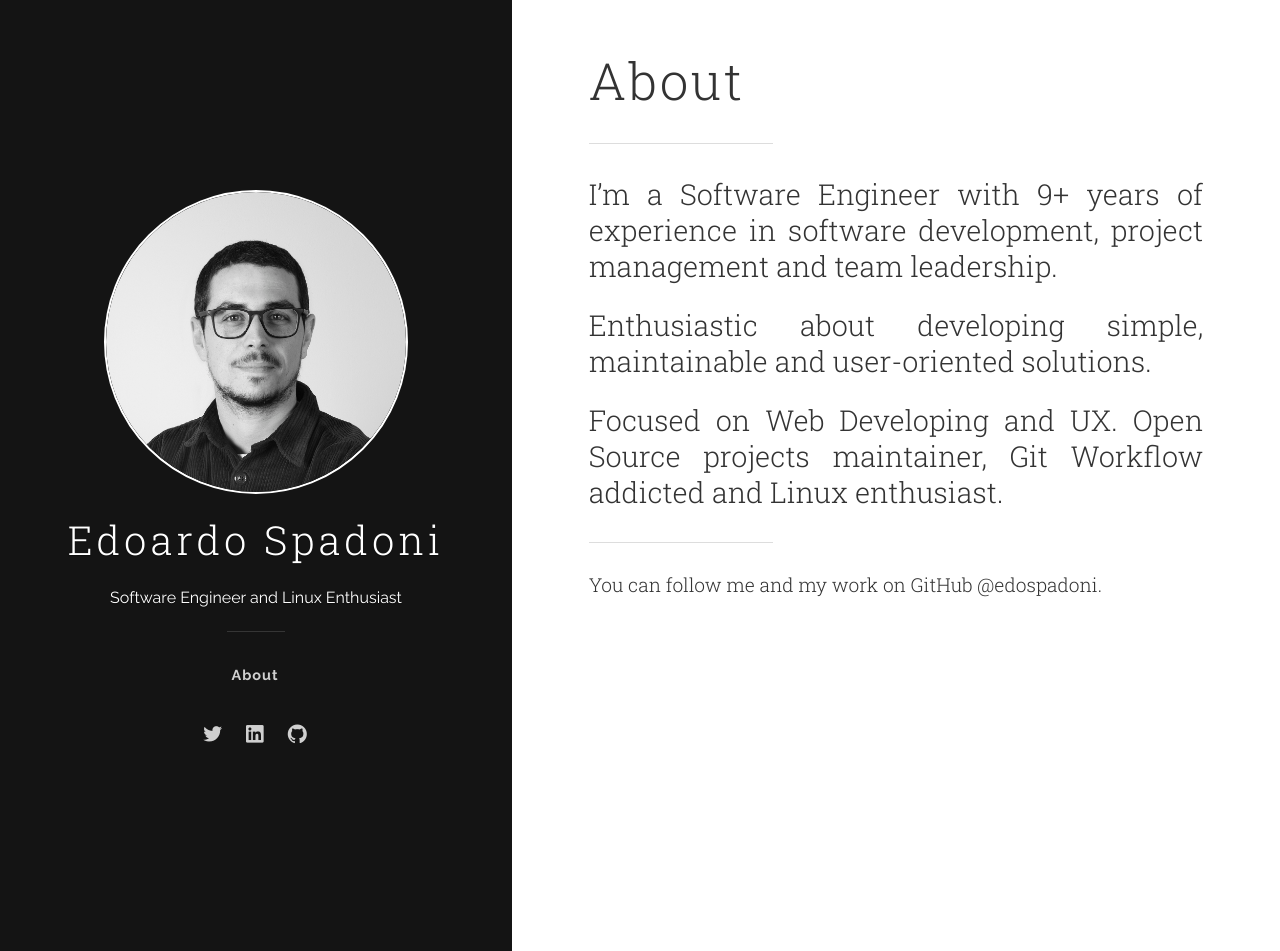
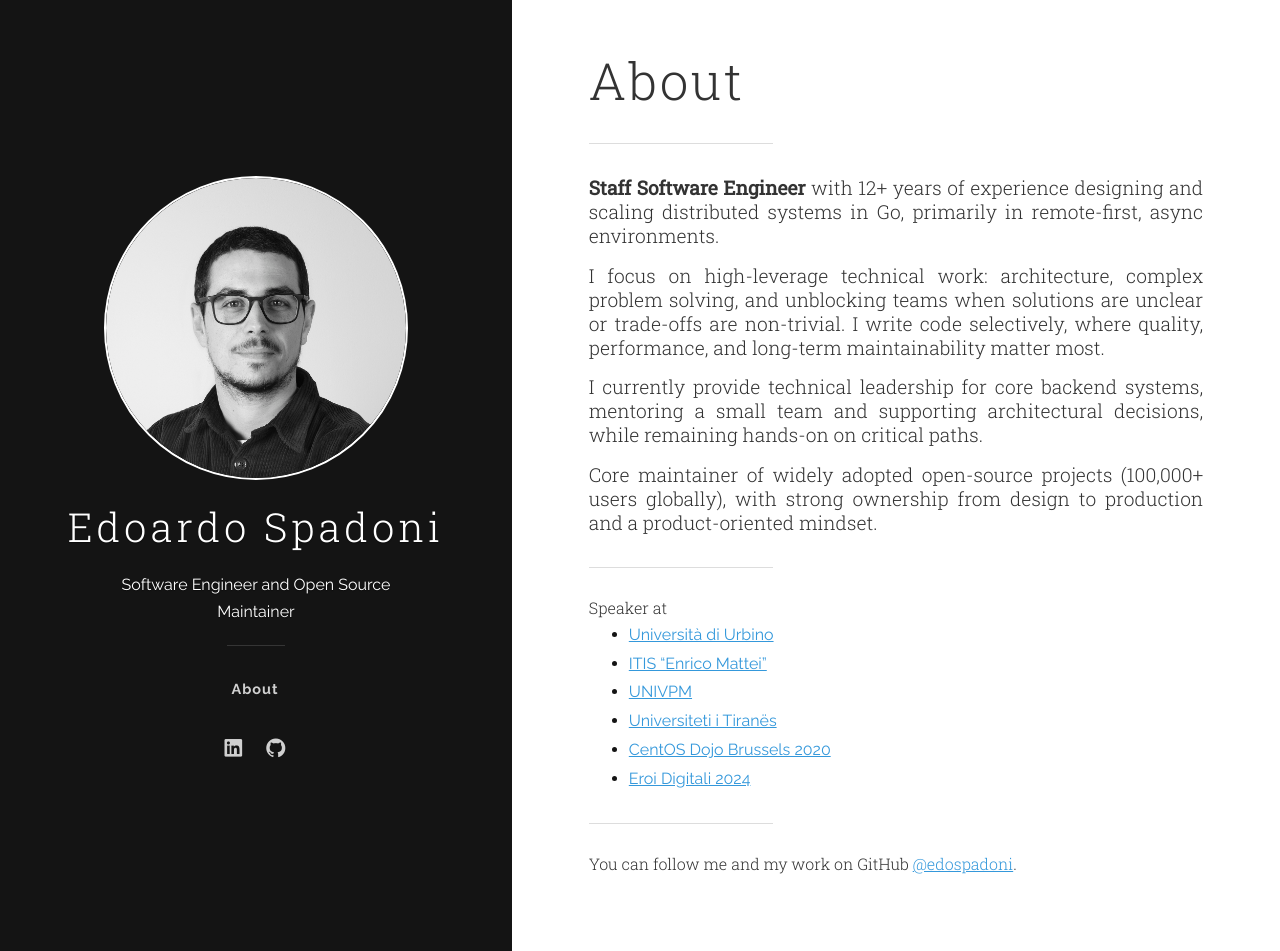
Before and after one commit to edospadoni/edospadoni.github.io, a Jekyll site: the page built from _posts/2016-11-25-about.markdown, in a window 1280 px wide and 951 px high. Built offline with Jekyll 4.4.1, drawn with Linux system fonts in a browser that asks for light colours; nearby versions of some CDN libraries.

Commit message:
update personal site

```diff
--- a/_config.yml
+++ b/_config.yml
@@ -1,6 +1,6 @@
 # Site settings
 title: Edoardo Spadoni
-description: 'Software Engineer and Linux Enthusiast'
+description: 'Software Engineer and Open Source Maintainer'
 url: 'https://edospadoni.github.io'
 baseurl: ''
 
@@ -8,7 +8,6 @@ author:
   name: 'Edoardo Spadoni'
   github_username:  edospadoni
   linkedin_username:  edospadoni
-  twitter_username: edospadoni
 
 defaults:
   -
--- a/_posts/2016-11-25-about.markdown
+++ b/_posts/2016-11-25-about.markdown
@@ -5,12 +5,25 @@ date: 2016-11-25T16:00:00.000Z
 
 ---
 
-### I’m a Software Engineer with 9+ years of experience in software development, project management and team leadership.
+#### **Staff Software Engineer** with 12+ years of experience designing and scaling distributed systems in Go, primarily in remote-first, async environments.
 
-### Enthusiastic about developing simple, maintainable and user-oriented solutions.
+#### I focus on high-leverage technical work: architecture, complex problem solving, and unblocking teams when solutions are unclear or trade-offs are non-trivial. I write code selectively, where quality, performance, and long-term maintainability matter most.
 
-### Focused on Web Developing and UX. Open Source projects maintainer, Git Workflow addicted and Linux enthusiast.
+#### I currently provide technical leadership for core backend systems, mentoring a small team and supporting architectural decisions, while remaining hands-on on critical paths.
+
+#### Core maintainer of widely adopted open-source projects (100,000+ users globally), with strong ownership from design to production and a product-oriented mindset.
 
 ---
 
-#### You can follow me and my work on GitHub @edospadoni.
+##### Speaker at
+
+- [Università di Urbino](https://informatica.uniurb.it/seminars/lopen-source-per-creare-distribuzioni-linux-personalizzate-il-caso-nethserver/)
+- [ITIS "Enrico Mattei"](https://community.nethserver.org/t/nethserver-at-itis-urbino-pu-italy/3076)
+- [UNIVPM](https://www.eventbrite.it/e/registrazione-lopen-source-per-creare-distribuzioni-linux-personalizzate-il-caso-nethserver-25315382992)
+- [Universiteti i Tiranës](https://www.linkedin.com/posts/nethesis_questi-giorni-giacomo-ed-edoardo-spadoni-activity-6339777431150428160-g1Zl)
+- [CentOS Dojo Brussels 2020](https://www.youtube.com/watch?v=30cdOX3SJ-c)
+- [Eroi Digitali 2024](https://www.youtube.com/watch?v=hzg5GiwCZEo)
+
+---
+
+##### You can follow me and my work on GitHub [@edospadoni](https://github.com/edospadoni).
--- a/css/uno.css
+++ b/css/uno.css
@@ -1284,11 +1284,8 @@ h3 {
 }
 
 h4 {
-    font-size: 1.4em;
-}
-
-h4 {
     font-size: 1.2em;
+    line-height: 24px;
 }
 
 h5 {
@@ -1531,6 +1528,15 @@ hr {
     width: 30%;
     margin: 2em 0;
     border-top: 1px solid #dddddd;
+}
+
+.post a {
+    color: #3498db;
+    text-decoration: underline;
+}
+
+.post a:hover {
+    color: #2980b9;
 }
 
 .error-code {
```
